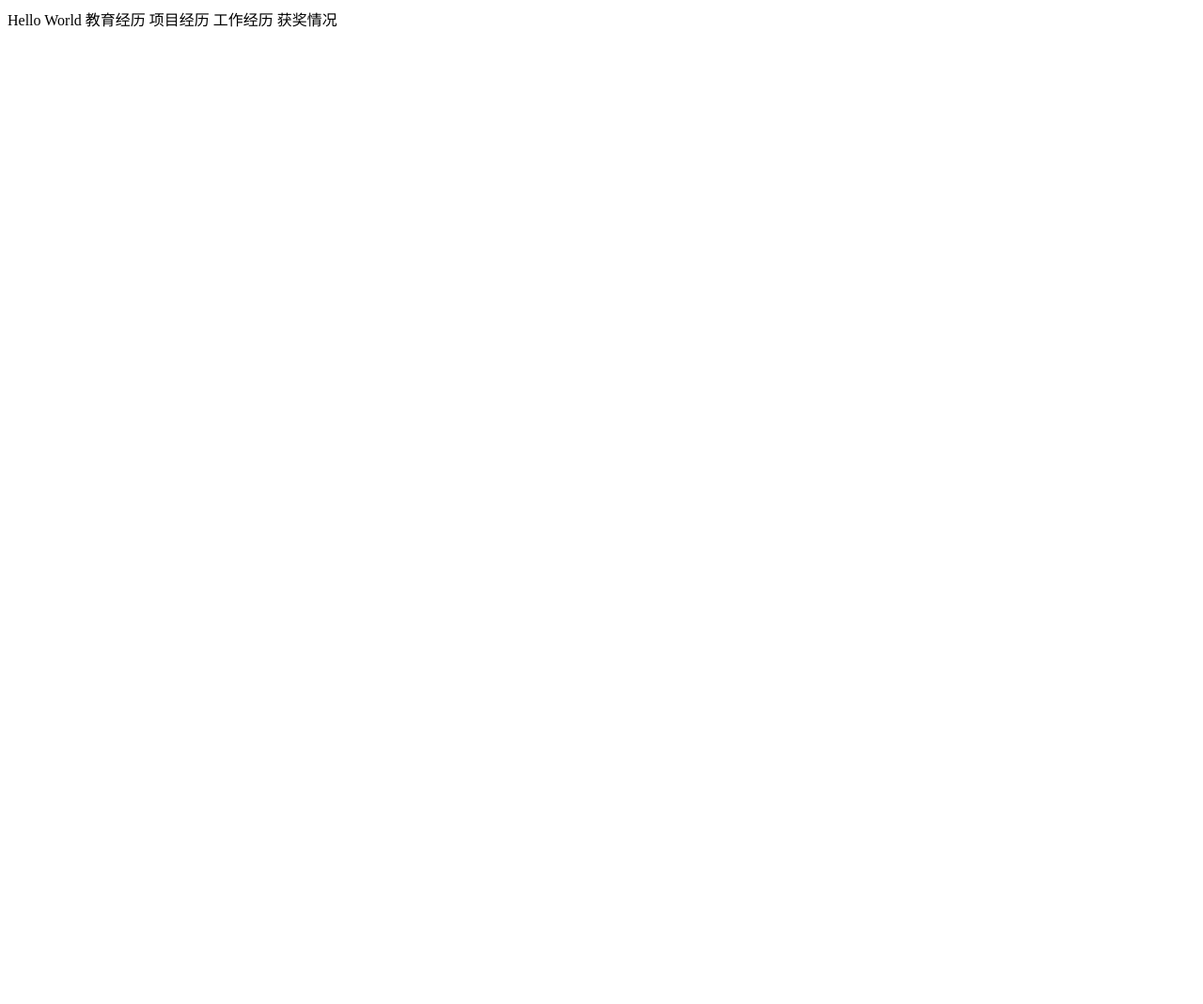
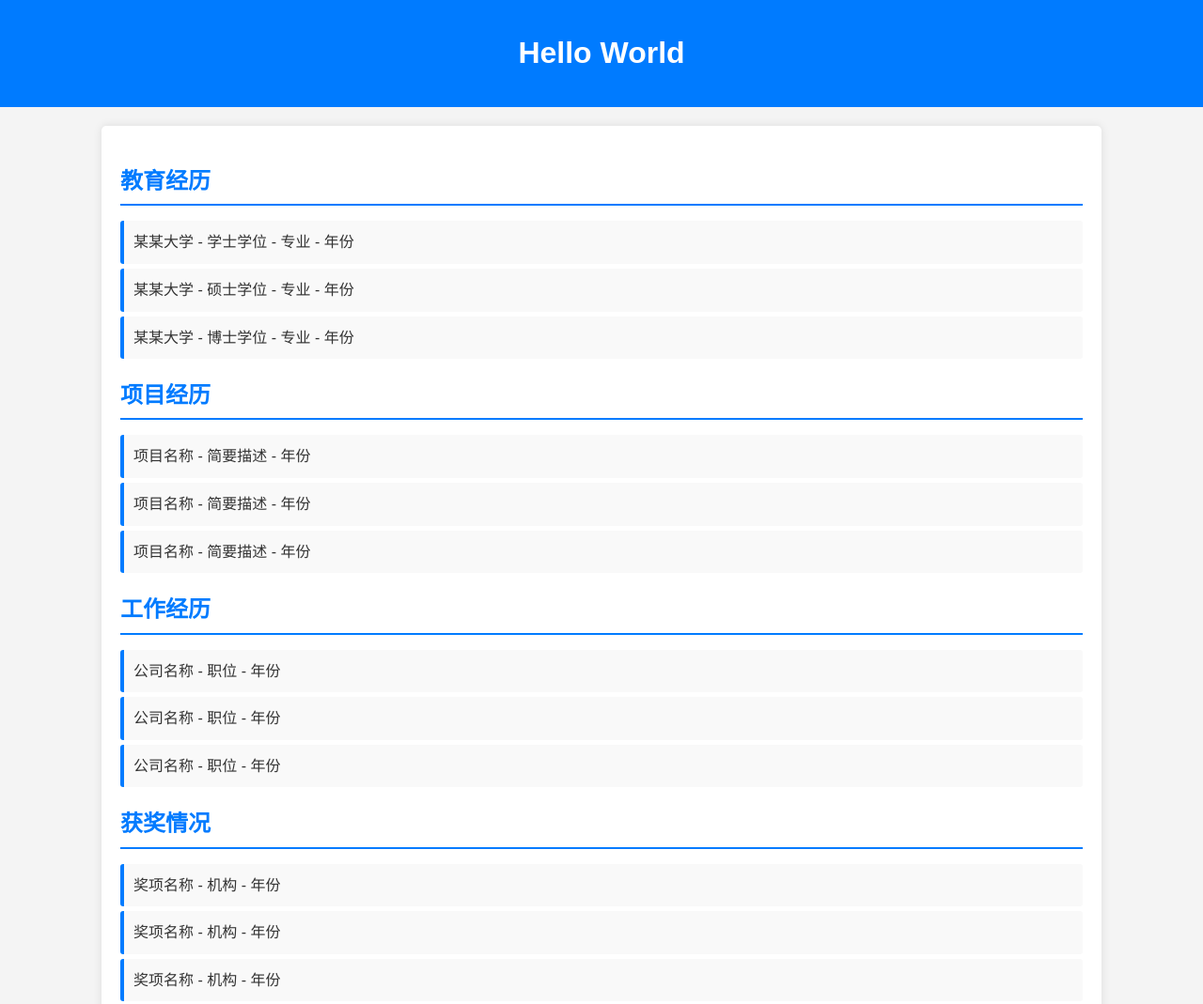
Before and after one commit to HXB-1997/HXB-1997.github.io, a plain HTML site: page index.html in a window 1280 px wide. Shown: the whole page at 94% size. Before the commit the page ends 800 px from the top, so only its background shows below. Drawn offline with Linux system fonts and the light colour scheme.

Commit message:
Update index.html

```diff
--- a/index.html
+++ b/index.html
@@ -1,5 +1,97 @@
-Hello World
-教育经历
-项目经历
-工作经历
-获奖情况
+<!DOCTYPE html>
+<html lang="zh-CN">
+<head>
+    <meta charset="UTF-8">
+    <meta name="viewport" content="width=device-width, initial-scale=1.0">
+    <title>个人主页</title>
+    <style>
+        body {
+            font-family: Arial, sans-serif;
+            background-color: #f4f4f4;
+            color: #333;
+            margin: 0;
+            padding: 0;
+            line-height: 1.6;
+        }
+
+        header {
+            background-color: #007BFF;
+            color: #fff;
+            padding: 10px 0;
+            text-align: center;
+        }
+
+        .container {
+            width: 80%;
+            margin: 20px auto;
+            padding: 20px;
+            background-color: #fff;
+            box-shadow: 0 0 10px rgba(0, 0, 0, 0.1);
+            border-radius: 5px;
+        }
+
+        h2 {
+            color: #007BFF;
+            border-bottom: 2px solid #007BFF;
+            padding-bottom: 5px;
+            margin-bottom: 15px;
+        }
+
+        ul {
+            list-style-type: none;
+            padding: 0;
+        }
+
+        ul li {
+            background-color: #f9f9f9;
+            margin: 5px 0;
+            padding: 10px;
+            border-left: 4px solid #007BFF;
+            border-radius: 3px;
+        }
+    </style>
+</head>
+<body>
+    <header>
+        <h1>Hello World</h1>
+    </header>
+
+    <div class="container">
+        <section>
+            <h2>教育经历</h2>
+            <ul>
+                <li>某某大学 - 学士学位 - 专业 - 年份</li>
+                <li>某某大学 - 硕士学位 - 专业 - 年份</li>
+                <li>某某大学 - 博士学位 - 专业 - 年份</li>
+            </ul>
+        </section>
+
+        <section>
+            <h2>项目经历</h2>
+            <ul>
+                <li>项目名称 - 简要描述 - 年份</li>
+                <li>项目名称 - 简要描述 - 年份</li>
+                <li>项目名称 - 简要描述 - 年份</li>
+            </ul>
+        </section>
+
+        <section>
+            <h2>工作经历</h2>
+            <ul>
+                <li>公司名称 - 职位 - 年份</li>
+                <li>公司名称 - 职位 - 年份</li>
+                <li>公司名称 - 职位 - 年份</li>
+            </ul>
+        </section>
+
+        <section>
+            <h2>获奖情况</h2>
+            <ul>
+                <li>奖项名称 - 机构 - 年份</li>
+                <li>奖项名称 - 机构 - 年份</li>
+                <li>奖项名称 - 机构 - 年份</li>
+            </ul>
+        </section>
+    </div>
+</body>
+</html>
```
